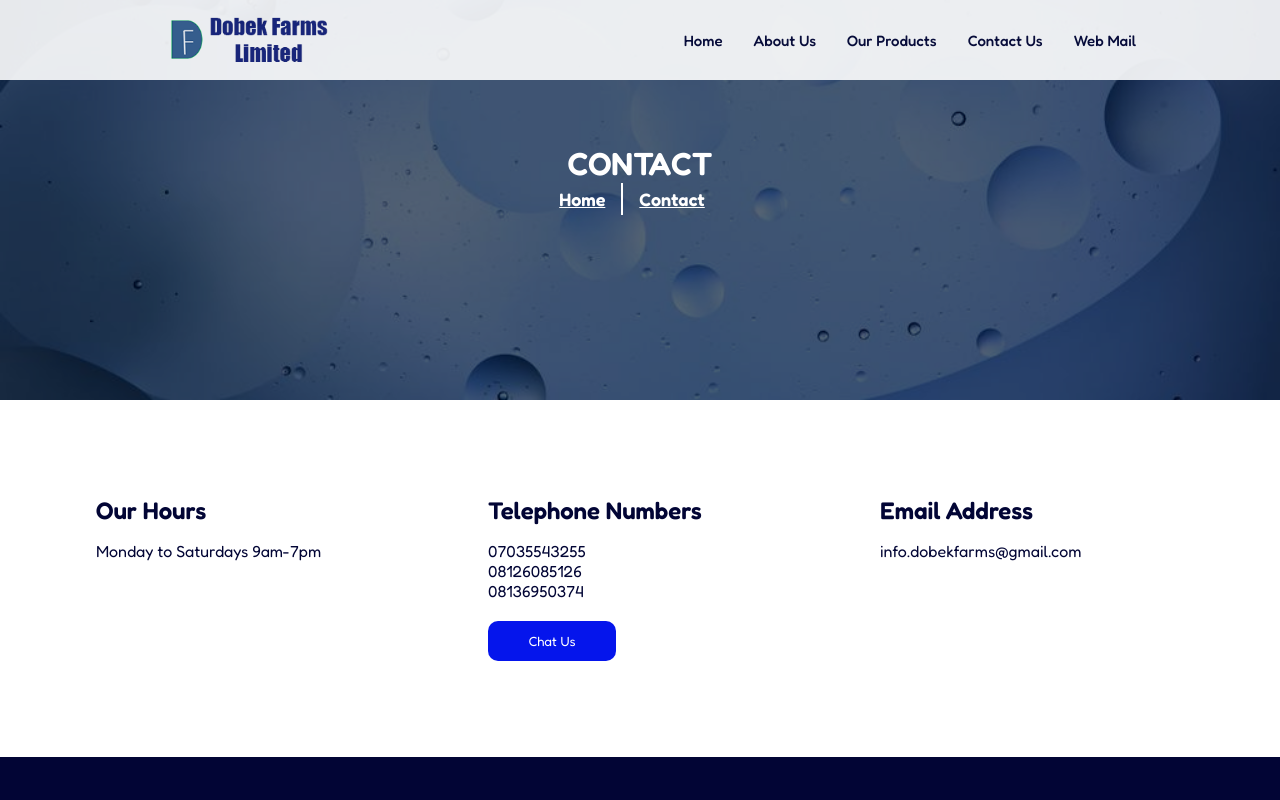
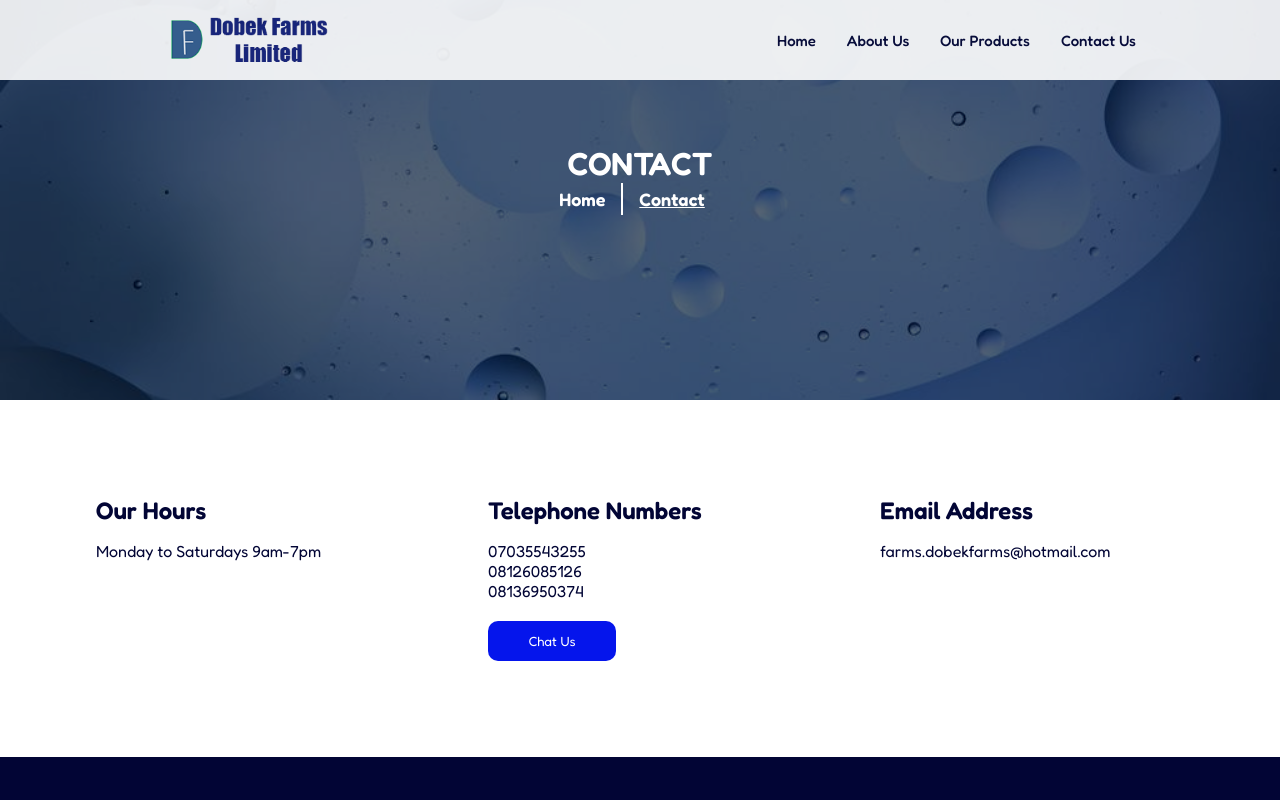
Before and after one commit to PSongs/DOBEX-FARM, a React (Vite) app: page /contact in a window 1280 px wide. Shown: the top 800 px of the page. Built offline with nearby package versions, Linux system fonts and the light colour scheme.

Commit message:
FINAL TOUCH

```diff
--- a/src/Components/ContactUs/contactus.css
+++ b/src/Components/ContactUs/contactus.css
@@ -81,6 +81,10 @@ A{
     color: white;
     font-size: 20px;
     margin-right: 1rem;
+}
+
+.H{
+    text-decoration: none;
 }
 
 
--- a/src/Components/Nav/Nav.jsx
+++ b/src/Components/Nav/Nav.jsx
@@ -39,7 +39,7 @@ const Nav = () => {
               Contact Us
             </Link>
           </li>
-          <li>
+          {/* <li>
             <a
               className="Nav-hover"
               href="https://accounts.google.com/v3/signin/challenge/pwd?TL=AC3PFD7loYFznvRb1t045zxYUv2CCYKXsAYxCXBFC4QnolnlZhIDrZ0NtYWPNS5B&checkConnection=youtube:604&checkedDomains=youtube&cid=1&continue=https://mail.google.com/mail/u/0/&ddm=0&emr=1&flowName=GlifWebSignIn&followup=https://mail.google.com/mail/u/0/&hl=en_US&ifkv=AS5LTAQszIZYZLBVwfcDJY8YrPP-dPkHuPuBFrdI8TsNUWIRkZjBuigs3RIOwMZKSytF8gpQQ3kR&osid=1&pstMsg=1&service=mail"
@@ -49,7 +49,7 @@ const Nav = () => {
             >
               Web Mail
             </a>
-          </li>
+          </li> */}
         </ul>
       </nav>
     </div>
--- a/src/Pages/ContactUs.jsx
+++ b/src/Pages/ContactUs.jsx
@@ -58,7 +58,7 @@ const ContactUs = () => {
 
           <div className="Con">
             <h2>Email Address</h2>
-            <h4>info.dobekfarms@gmail.com</h4>
+            <h4>farms.dobekfarms@hotmail.com</h4>
           </div>
         </div>
       </div>
```
